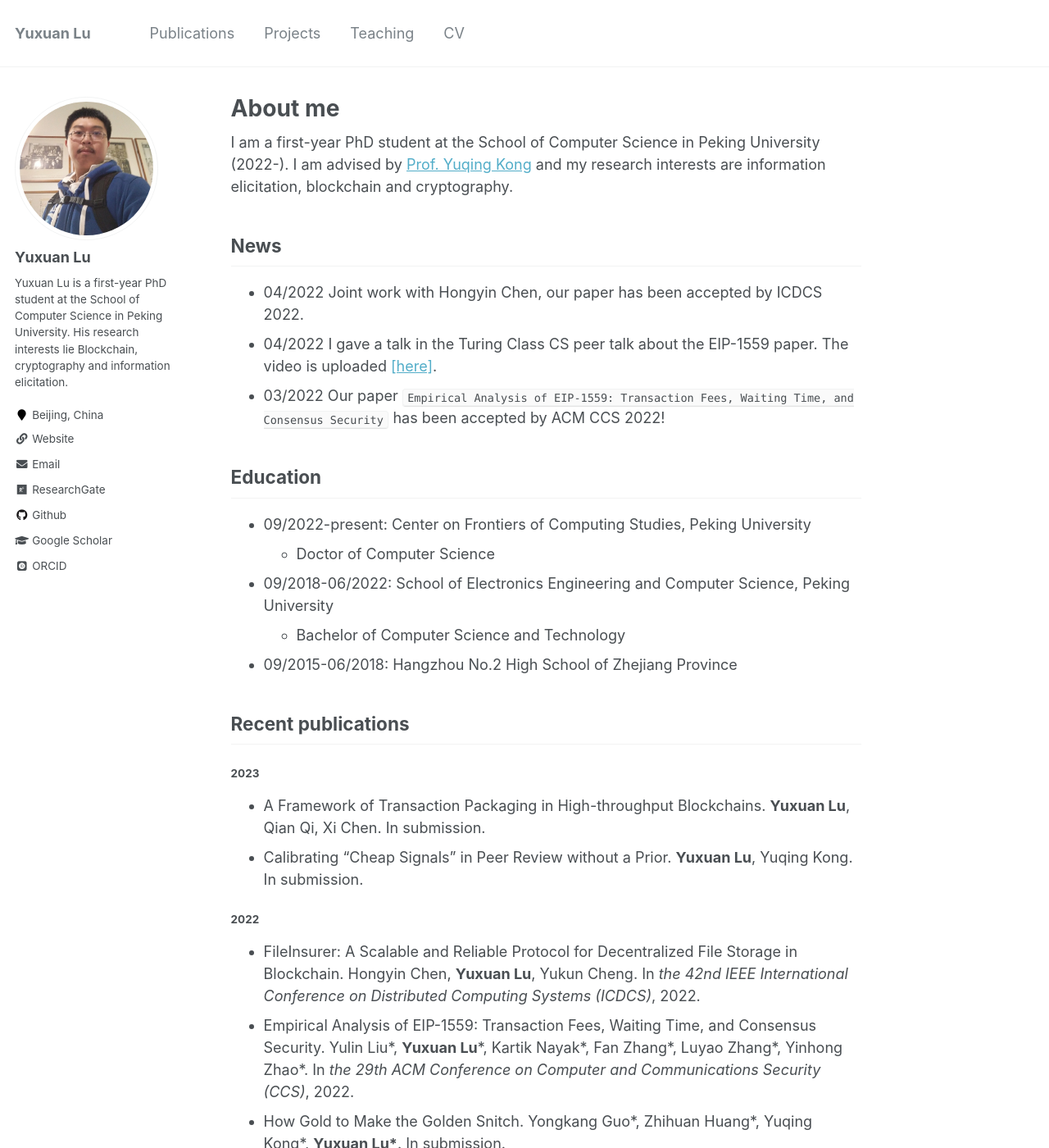
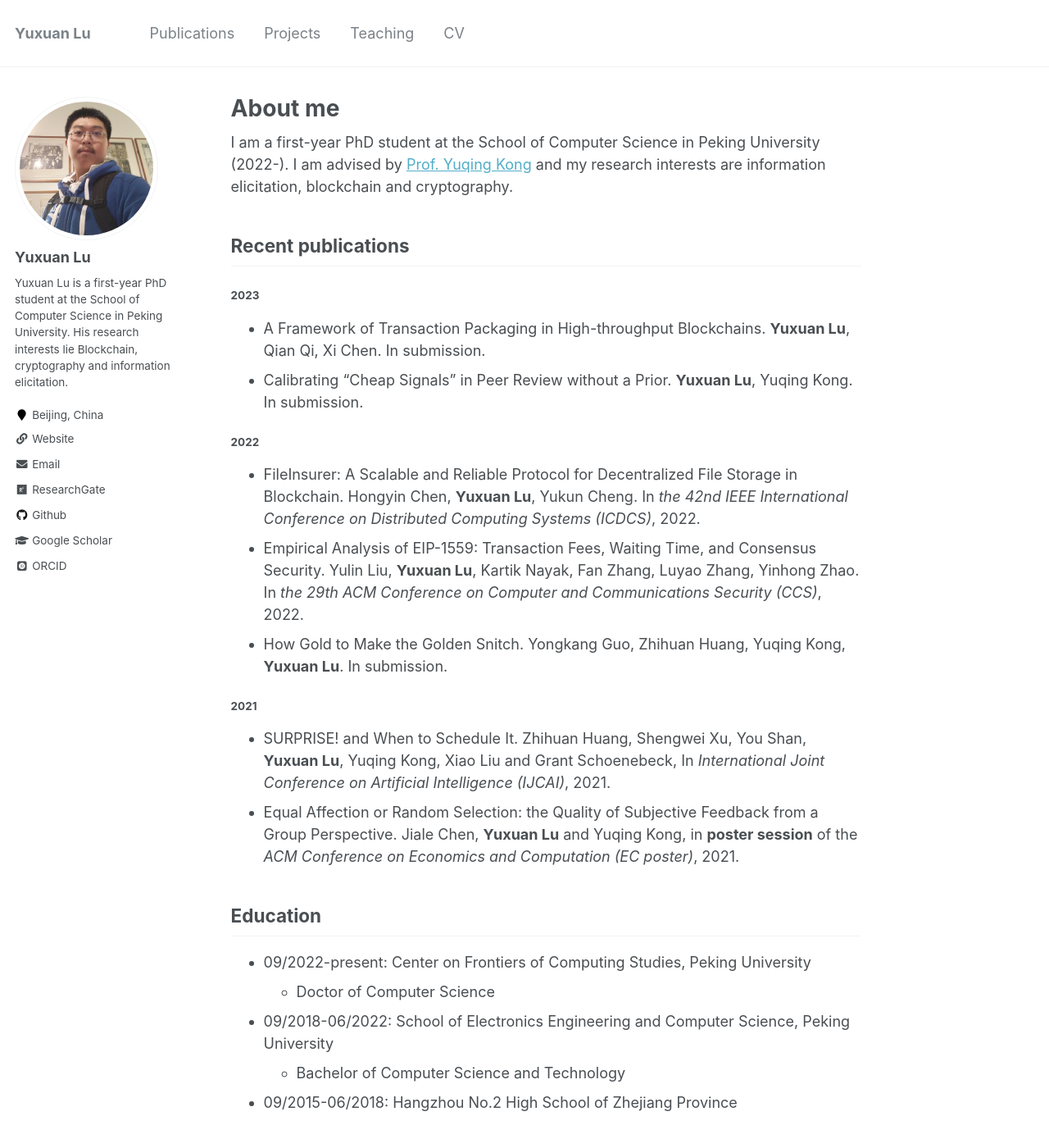
Before and after one commit to yx-lu/yx-lu.github.io, a Jekyll site: the page built from _pages/about.md, in a window 1280 px wide and 1400 px high. Shown: the whole window at 82% size. Built offline with Jekyll 4.4.1, drawn with Linux system fonts in a browser that asks for light colours; some web fonts are replaced; some of the changed text lies outside the part shown.

Commit message:
Update about.md

```diff
--- a/_pages/about.md
+++ b/_pages/about.md
@@ -10,20 +10,6 @@ redirect_from:
 
 I am a first-year PhD student at the School of Computer Science in Peking University (2022-). I am advised by [Prof. Yuqing Kong](https://cfcs.pku.edu.cn/yuqkong/) and my research interests are information elicitation, blockchain and cryptography.
 
-## News
-
-* 04/2022 Joint work with Hongyin Chen, our paper has been accepted by ICDCS 2022.
-* 04/2022 I gave a talk in the Turing Class CS peer talk about the EIP-1559 paper. The video is uploaded [[here]](https://www.bilibili.com/video/BV19B4y1U7Qy).
-* 03/2022 Our paper `Empirical Analysis of EIP-1559: Transaction Fees, Waiting Time, and Consensus Security` has been accepted by ACM CCS 2022!
-
-## Education
-
-* 09/2022-present: Center on Frontiers of Computing Studies, Peking University
-    * Doctor of Computer Science
-* 09/2018-06/2022: School of Electronics Engineering and Computer Science, Peking University
-    * Bachelor of Computer Science and Technology
-* 09/2015-06/2018: Hangzhou No.2 High School of Zhejiang Province
-
 ## Recent publications
 
 #### 2023
```
Also changed, not shown: other parts of _pages/about.md (+11 -3 lines).
